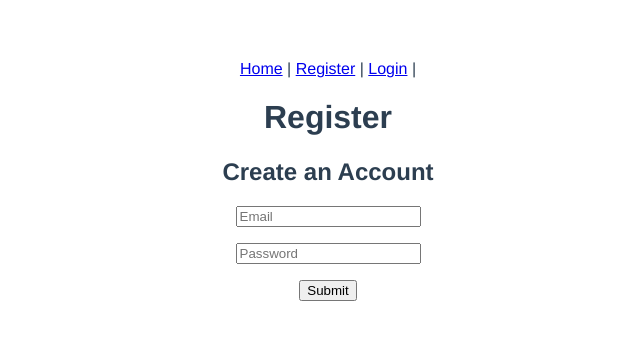
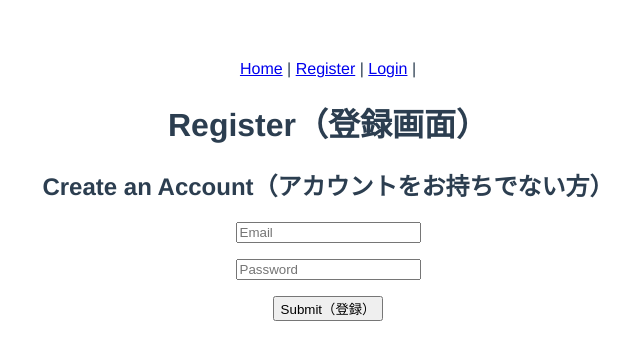
Before and after one commit to yhdom-mk/webapi_vue_demo01, a Vue app: page /register in a window 1280 px wide. Shown: the top 360 px of the page, without its empty margins (312-952 px from the left). Built offline with nearby package versions, Linux system fonts and the light colour scheme; no server answers.

Commit message:
登録、ログイン画面修正

```diff
--- a/src/views/Register.vue
+++ b/src/views/Register.vue
@@ -1,9 +1,9 @@
 <template>
-  <h1>Register</h1>
-  <h2>Create an Account</h2>
+  <h1>Register（登録画面）</h1>
+  <h2>Create an Account（アカウントをお持ちでない方）</h2>
   <p><input type="text" placeholder="Email" v-model="email"/></p>
   <p><input type="password" placeholder="Password" v-model="password"/></p>
-  <p><button v-on:click="register">Submit</button></p>
+  <p><button v-on:click="register">Submit（登録）</button></p>
 </template>
 
 <script setup>
--- a/src/views/SignIn.vue
+++ b/src/views/SignIn.vue
@@ -1,10 +1,10 @@
 <template>
-  <h1>SignIn</h1>
-  <h2>Login your Account</h2>
+  <h1>SignIn（ログイン画面）</h1>
+  <h2>Login your Account（アカウントをお持ちの方）</h2>
   <p><input type="text" placeholder="Email" v-model="email"/></p>
   <p><input type="password" placeholder="Password" v-model="password"/></p>
   <p v-if="errMsg">{{ errMsg }}</p>
-  <p><button v-on:click="signin">Submit</button></p>
+  <p><button v-on:click="signin">Submit（送信）</button></p>
 </template>
 
 <script setup>
```
